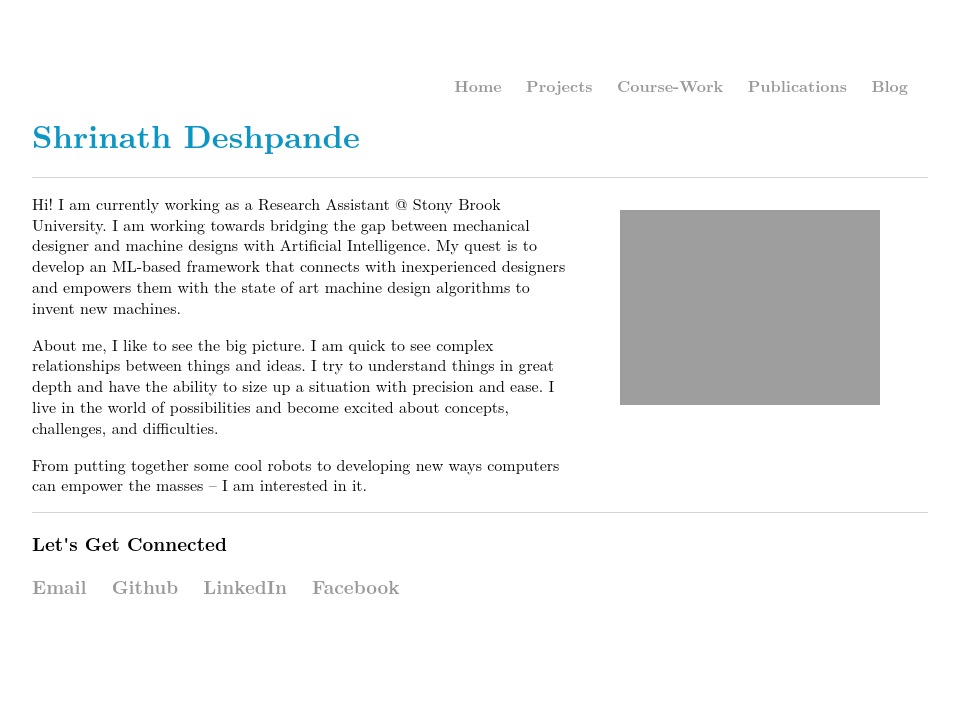
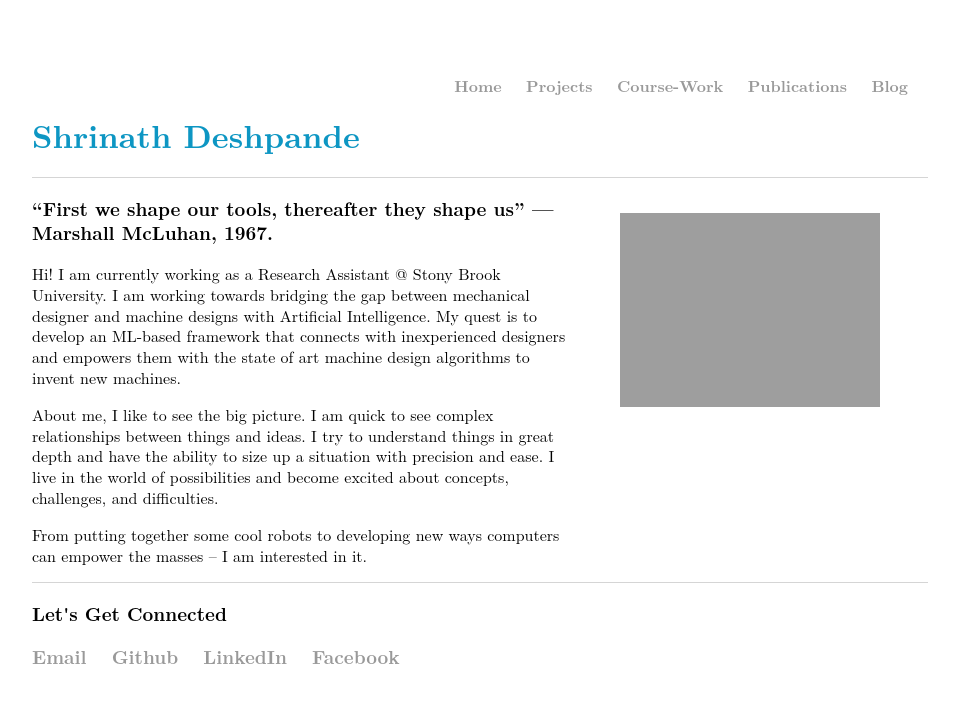
Before and after one commit to deshpandeshrinath/deshpandeshrinath.github.io, a Jekyll site: the page built from index.md, in a window 1280 px wide. Shown: the top 703 px of the page, without its empty margins (160-1119 px from the left). Built offline with Jekyll 4.4.1, drawn with Linux system fonts in a browser that asks for light colours.

Commit message:
Favicon added, quate added in index.md

```diff
--- a/_layouts/default.html
+++ b/_layouts/default.html
@@ -4,6 +4,7 @@
       <title>{{ page.title }}</title>
       <!-- link to main stylesheet -->
       <link rel="stylesheet" type="text/css" href="/css/main.css">
+      <link rel="shortcut icon" type="image/png" href="{{ "/assets/favicon.png" | absolute_url }}">
     </head>
     <body>
       <script src="https://cdnjs.cloudflare.com/ajax/libs/mathjax/2.7.0/MathJax.js?config=TeX-AMS-MML_HTMLorMML" type="text/javascript"></script>
--- a/_layouts/home.html
+++ b/_layouts/home.html
@@ -4,6 +4,7 @@
       <title>{{ page.title }}</title>
       <!-- link to main stylesheet -->
       <link rel="stylesheet" type="text/css" href="/css/main.css">
+      <link rel="shortcut icon" type="image/png" href="{{ "/assets/favicon.png" | absolute_url }}">
     </head>
     <body>
       <script src="https://cdnjs.cloudflare.com/ajax/libs/mathjax/2.7.0/MathJax.js?config=TeX-AMS-MML_HTMLorMML" type="text/javascript"></script>
--- a/index.md
+++ b/index.md
@@ -2,6 +2,7 @@
 layout: home
 title: Shrinath Deshpande
 ---
+### “First we shape our tools, thereafter they shape us” — Marshall McLuhan, 1967.
 
 Hi! I am currently working as a Research Assistant @ Stony Brook University.
 I am working towards bridging the gap between mechanical designer and machine designs with Artificial Intelligence.
```
